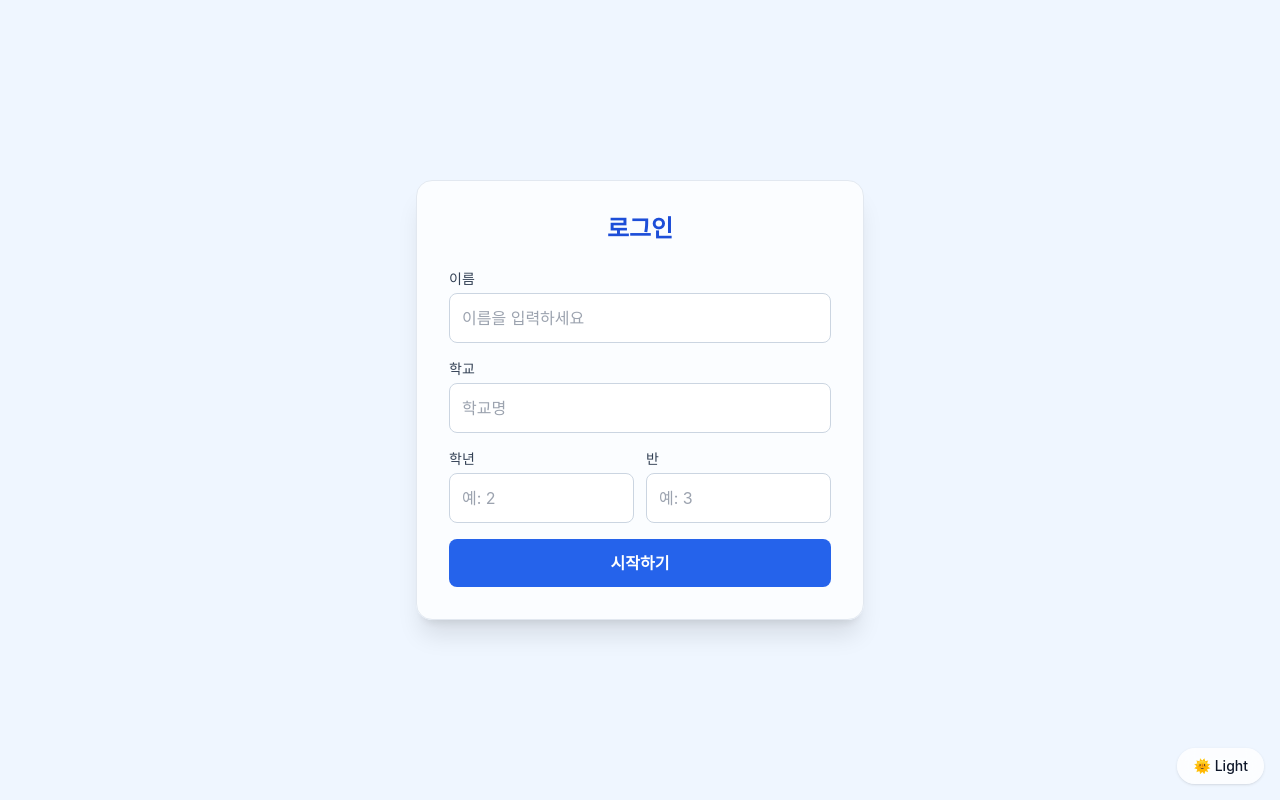
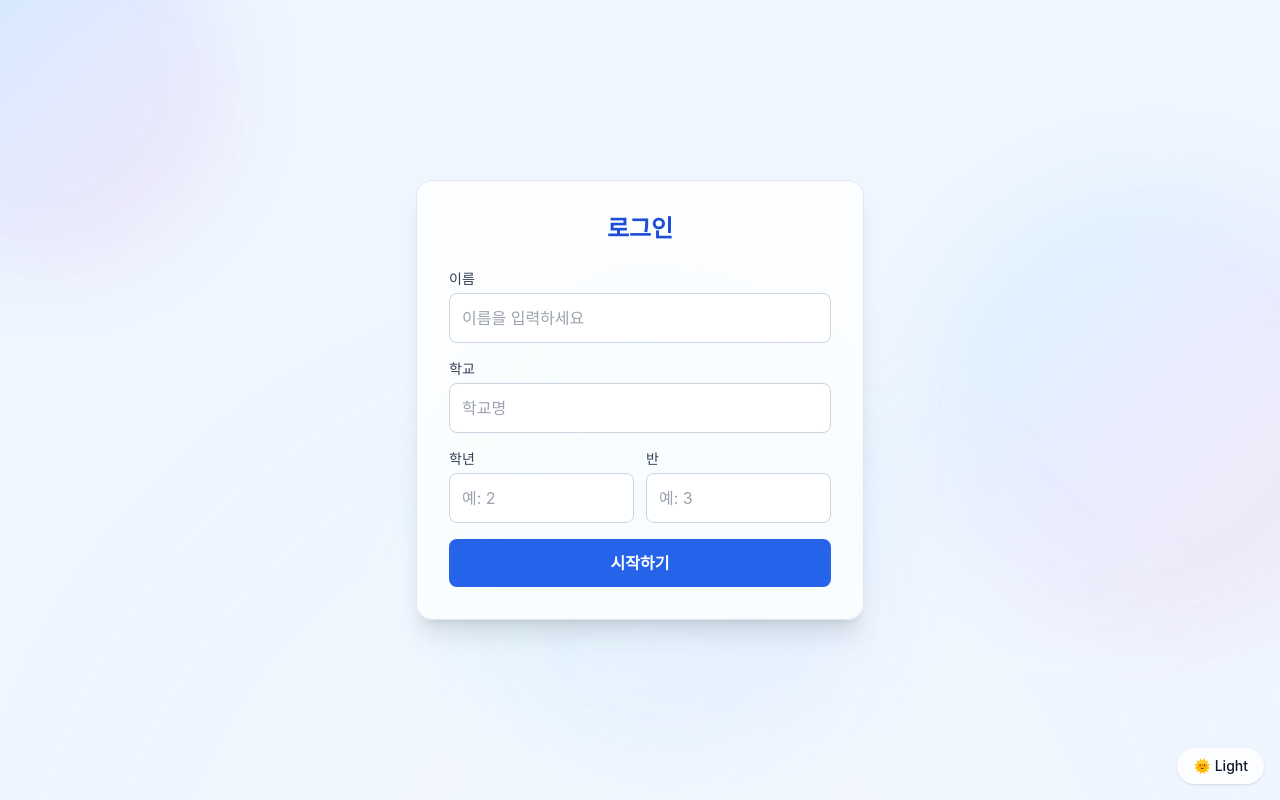
Before and after one commit to ljh8450/2025_AI-dea, a React (Create React App) app in the folder front/: page /login in a window 1280 px wide. Built offline with nearby package versions, Linux system fonts and the light colour scheme.

Commit message:
login page effect fix

```diff
--- a/front/src/pages/Login.jsx
+++ b/front/src/pages/Login.jsx
@@ -1,23 +1,18 @@
-import React, { useEffect, useState } from 'react';
+import React, { useState } from 'react';
 import { useNavigate } from 'react-router-dom';
-import AuroraBG from '../components/AuroraBG';
-import RippleBG from '../components/RippleBG';
+// ⬇️ Aurora/Ripple 개별 import 제거
+import AmbientBG from '../components/AmbientBG';
 import ThemeDock from '../components/ThemeDock';
 
-const Login = () => {
+const Login = ({ variant = 'light', toggleVariant }) => {
   const navigate = useNavigate();
+  const isLight = variant === 'light';
 
   // 입력값
   const [username, setUsername] = useState(localStorage.getItem('username') || '');
   const [school, setSchool]     = useState(localStorage.getItem('school') || '');
   const [grade, setGrade]       = useState(localStorage.getItem('grade') || '');
   const [klass, setKlass]       = useState(localStorage.getItem('class') || '');
-
-  // 라이트/다크 상태 (Home과 동일)
-  const [variant, setVariant] = useState(localStorage.getItem('ui:variant') || 'light');
-  useEffect(() => { localStorage.setItem('ui:variant', variant); }, [variant]);
-  const toggleVariant = () => setVariant(v => (v === 'light' ? 'dark' : 'light'));
-  const isLight = variant === 'light';
 
   const handleLogin = (e) => {
     e?.preventDefault();
@@ -31,18 +26,15 @@ const Login = () => {
 
   return (
     <div className={`relative min-h-screen overflow-hidden ${isLight ? 'bg-blue-50 text-slate-900' : 'bg-slate-950 text-white'}`}>
-      {/* 통합 배경 */}
-      <div className="pointer-events-none absolute inset-0">
-        <div className="absolute inset-0 opacity-90">
-          <AuroraBG interactive variant={variant} />
-        </div>
-        <div className="absolute inset-0">
-          <RippleBG interactive variant={variant} trail={false} />
-        </div>
+      {/* ✅ AmbientBG 한 장으로 통합 (z-0) */}
+      <div className="absolute inset-0 z-0 pointer-events-none">
+        <AmbientBG variant={variant} interactive />
       </div>
 
+      {/* 테마 토글 */}
       <ThemeDock variant={variant} onToggle={toggleVariant} />
 
+      {/* 콘텐츠 (z-10) */}
       <div className="relative z-10 flex min-h-screen items-center justify-center p-6">
         <div className={`w-full max-w-md rounded-2xl border shadow-xl p-8 ${isLight ? 'border-slate-200 bg-white/75 backdrop-blur-sm' : 'border-white/10 bg-white/5 backdrop-blur-md'}`}>
           <h1 className={`text-2xl font-bold mb-6 text-center ${isLight ? 'text-blue-700' : ''}`}>로그인</h1>
@@ -51,7 +43,7 @@ const Login = () => {
             <div>
               <label className={`block mb-1 text-sm ${isLight ? 'text-slate-700' : 'text-gray-200'}`}>이름</label>
               <input
-                className={`w-full rounded-lg border p-3 outline-none focus:ring-2 ${isLight ? 'border-slate-300 bg-white focus:ring-blue-300' : 'border-white/10 bg-black/20 focus:ring-sky-400'}`}
+                className={`w-full rounded-lg border p-3 outline-none focus:ring-2 ${isLight ? 'border-slate-300 bg-white focus:ring-blue-300 text-slate-900' : 'border-white/10 bg-black/20 focus:ring-sky-400 text-white placeholder-white/60'}`}
                 placeholder="이름을 입력하세요"
                 value={username}
                 onChange={(e)=>setUsername(e.target.value)}
@@ -61,7 +53,7 @@ const Login = () => {
             <div>
               <label className={`block mb-1 text-sm ${isLight ? 'text-slate-700' : 'text-gray-200'}`}>학교</label>
               <input
-                className={`w-full rounded-lg border p-3 outline-none focus:ring-2 ${isLight ? 'border-slate-300 bg-white focus:ring-blue-300' : 'border-white/10 bg-black/20 focus:ring-sky-400'}`}
+                className={`w-full rounded-lg border p-3 outline-none focus:ring-2 ${isLight ? 'border-slate-300 bg-white focus:ring-blue-300 text-slate-900' : 'border-white/10 bg-black/20 focus:ring-sky-400 text-white placeholder-white/60'}`}
                 placeholder="학교명"
                 value={school}
                 onChange={(e)=>setSchool(e.target.value)}
@@ -72,7 +64,7 @@ const Login = () => {
               <div className="flex-1">
                 <label className={`block mb-1 text-sm ${isLight ? 'text-slate-700' : 'text-gray-200'}`}>학년</label>
                 <input
-                  className={`w-full rounded-lg border p-3 outline-none focus:ring-2 ${isLight ? 'border-slate-300 bg-white focus:ring-blue-300' : 'border-white/10 bg-black/20 focus:ring-sky-400'}`}
+                  className={`w-full rounded-lg border p-3 outline-none focus:ring-2 ${isLight ? 'border-slate-300 bg-white focus:ring-blue-300 text-slate-900' : 'border-white/10 bg-black/20 focus:ring-sky-400 text-white placeholder-white/60'}`}
                   placeholder="예: 2"
                   value={grade}
                   onChange={(e)=>setGrade(e.target.value)}
@@ -81,7 +73,7 @@ const Login = () => {
               <div className="flex-1">
                 <label className={`block mb-1 text-sm ${isLight ? 'text-slate-700' : 'text-gray-200'}`}>반</label>
                 <input
-                  className={`w-full rounded-lg border p-3 outline-none focus:ring-2 ${isLight ? 'border-slate-300 bg-white focus:ring-blue-300' : 'border-white/10 bg-black/20 focus:ring-sky-400'}`}
+                  className={`w-full rounded-lg border p-3 outline-none focus:ring-2 ${isLight ? 'border-slate-300 bg-white focus:ring-blue-300 text-slate-900' : 'border-white/10 bg-black/20 focus:ring-sky-400 text-white placeholder-white/60'}`}
                   placeholder="예: 3"
                   value={klass}
                   onChange={(e)=>setKlass(e.target.value)}
```
